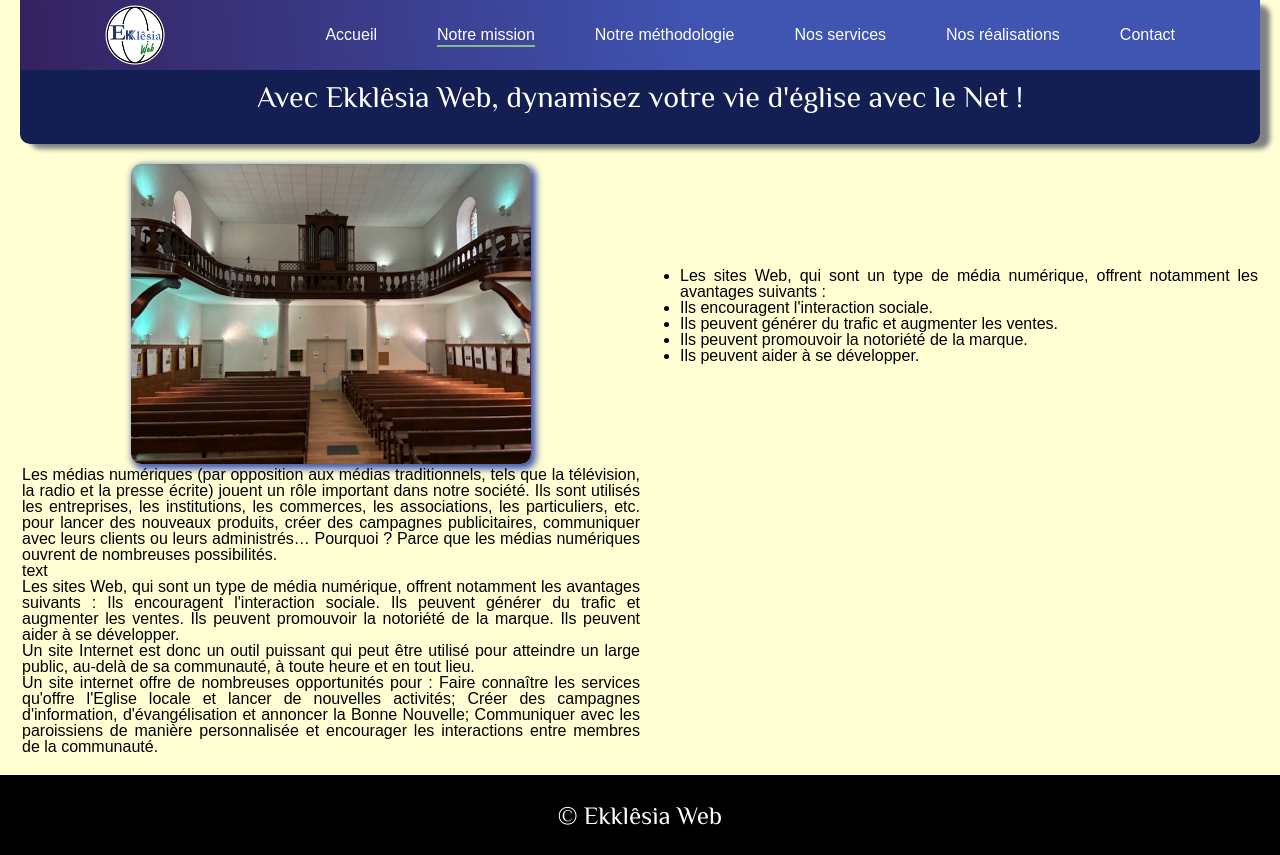
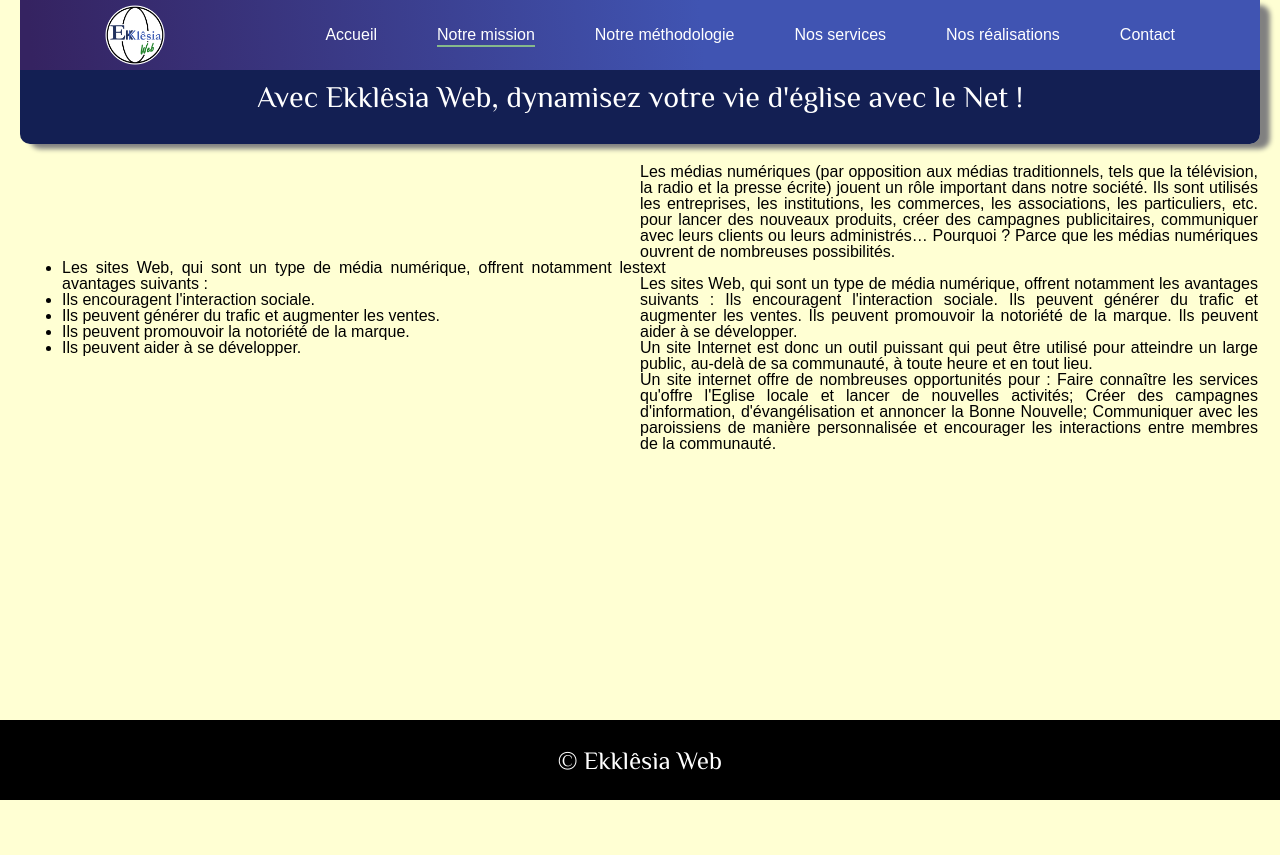
Before and after one commit to Ben43200/ekklesia-vite, a React (Vite) app: page /mission in a window 1280 px wide. After the commit the page ends 800 px from the top, so only its background shows below. Built offline with nearby package versions, Linux system fonts and the light colour scheme; a web font is replaced by a local one.

Commit message:
essai sans photo

```diff
--- a/src/pages/mission/Mission.jsx
+++ b/src/pages/mission/Mission.jsx
@@ -5,8 +5,8 @@ import "./mission.scss";
 
 function Mission() {
   const componentsArray = [
-    { id: 1, compo:      <img src={new URL('../../utils/vue_sortie_temple.jpg', import.meta.url).href} alt="sortie_temple" />,
-  }, // Provide path as a string
+    // { id: 1, compo:      <img src={new URL('../../utils/vue_sortie_temple.jpg', import.meta.url).href} alt="sortie_temple" />,
+  // }, // Provide path as a string
     { id: 2, compo: <List1 /> },
     { id: 3, compo: <List2 /> }
   ];
```
